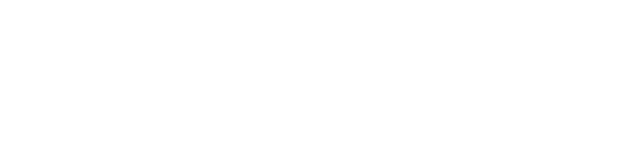
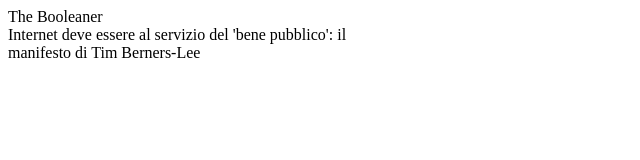
Before and after one commit to EdoardoMenicucci/html-css-booleaner, a plain HTML site: page index.html in a window 1280 px wide. Shown: the whole page, without its empty margins (0-640 px from the left). Drawn offline with Linux system fonts and the light colour scheme.

Commit message:
header e titolo

```diff
--- a/index.html
+++ b/index.html
@@ -9,6 +9,19 @@
 
 <body>
 
+    <Header>
+        <div class="testa">
+            <span id="the">The</span>
+            <span id="booleaner">Booleaner</span>
+        </div>
+    </Header>
+    <main>
+        <Section id="titolo">
+            Internet deve essere al servizio del 'bene pubblico': il <br>
+            manifesto di Tim Berners-Lee
+        </Section>
+    </main>
+
 </body>
 
 </html>
```
